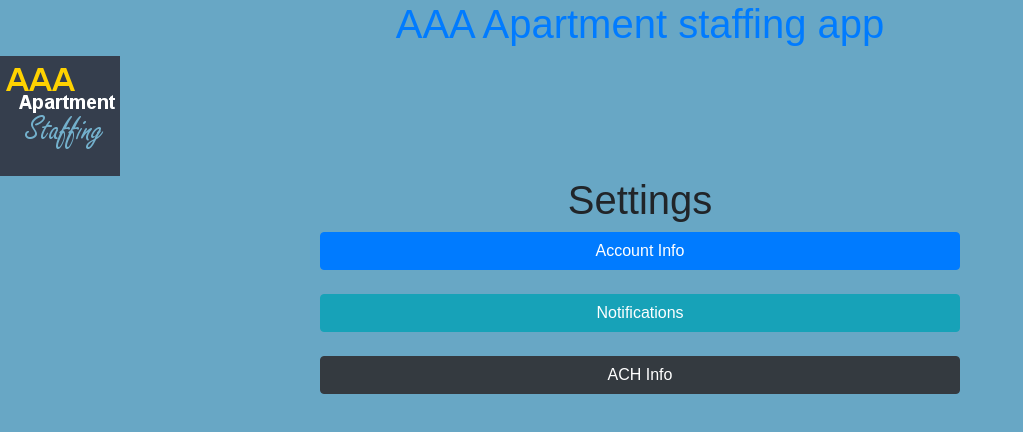
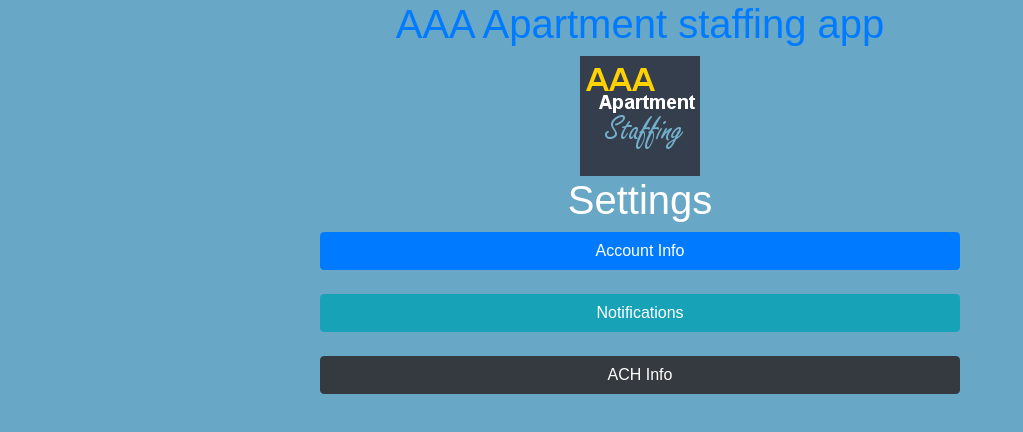
Before and after one commit to zackrt/staffingapp, a React (Create React App) app: page /settingsPage in a window 1280 px wide. Shown: the top 432 px of the page, without its empty margins (0-1023 px from the left). Built offline with nearby package versions, Linux system fonts and the light colour scheme.

Commit message:
changed layout to app header, changed h1 to white

```diff
--- a/src/App.css
+++ b/src/App.css
@@ -24,6 +24,15 @@
   font-size: large;
   color:#2e3644;
 }
+/* top of app with flexbox*/
+header {
+  display: flex;
+  flex-direction: column;
+  align-items: center;
+}
+h1 {
+  color: white !important;
+}
 
 @keyframes App-logo-spin {
   from { transform: rotate(0deg); }
```
